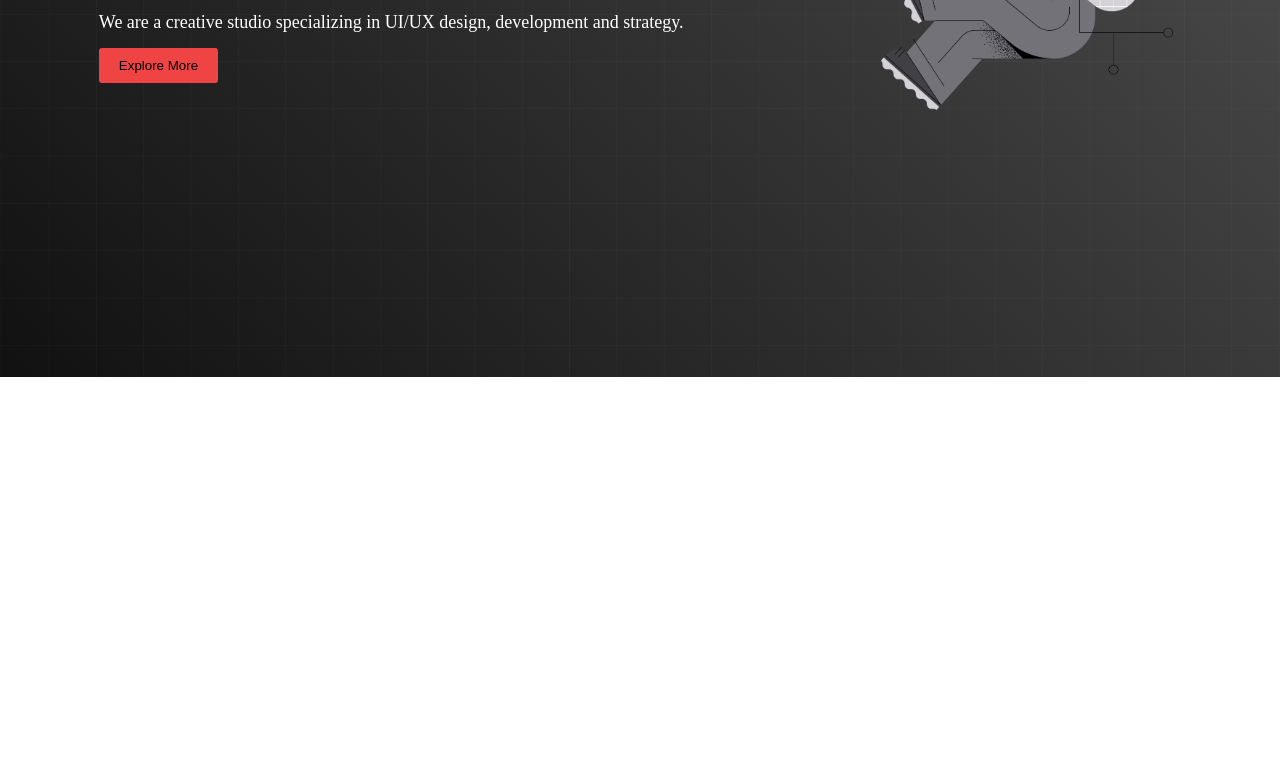
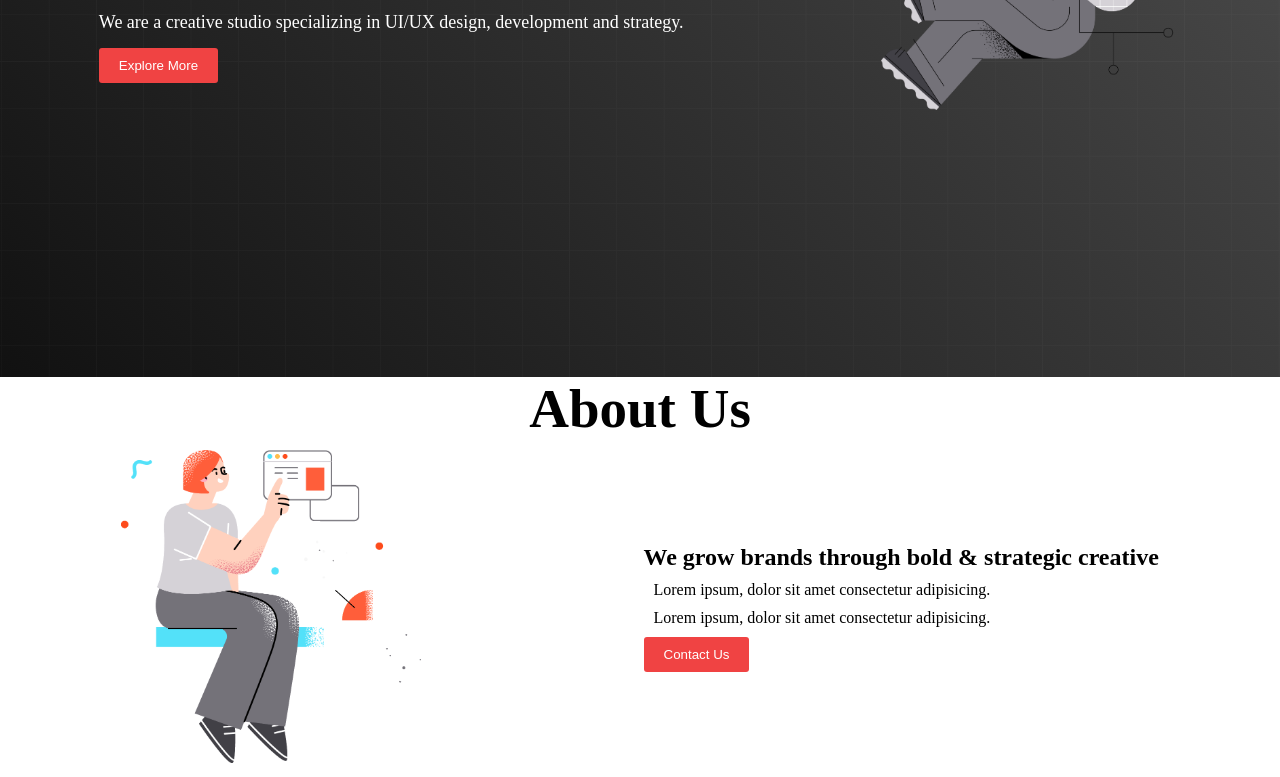
Before and after one commit to Ali-ahsan35/conceptual-session-1, a plain HTML site: page sesssion1/index.html in a window 1280 px wide. Shown: the part 491-1268 px from the top of the page. Before the commit the page ends 868 px from the top, so only its background shows below. Drawn offline with Linux system fonts and the light colour scheme.

Commit message:
about us section added

```diff
--- a/sesssion1/index.html
+++ b/sesssion1/index.html
@@ -1,10 +1,10 @@
 <!DOCTYPE html>
 <html lang="en">
   <head>
-    <meta charset="UTF-8">
-    <meta name="viewport" content="width=device-width, initial-scale=1.0">
+    <meta charset="UTF-8" />
+    <meta name="viewport" content="width=device-width, initial-scale=1.0" />
     <title>Session 1</title>
-    <link rel="stylesheet" href="styles.css">
+    <link rel="stylesheet" href="styles.css" />
   </head>
   <body>
     <!-- this is nav bar section -->
@@ -12,21 +12,13 @@
       <nav>
         <div class="menu-container">
           <div class="logo">
-                    <img class="logo-photo" src="./logo/logo-light.png" alt="">
+            <img class="logo-photo" src="./logo/logo-light.png" alt="" />
           </div>
           <div class="menus">
-                    <li class="item">
-                        Home - 1
-                    </li>
-                    <li class="item">
-                        Home - 2
-                    </li>
-                    <li class="item">
-                        Home - 3
-                    </li>
-                    <li class="item">
-                        Home - 4
-                    </li>
+            <li class="item">Home - 1</li>
+            <li class="item">Home - 2</li>
+            <li class="item">Home - 3</li>
+            <li class="item">Home - 4</li>
           </div>
         </div>
       </nav>
@@ -35,21 +27,41 @@
       <section>
         <div class="banner-container">
           <div class="banner-text">
-                    <h1 class="title">Better design for <br>
+            <h1 class="title">
+              Better design for <br />
               your digital products
             </h1>
-                    <p class="banner-description">We are a creative studio specializing in UI/UX design, development and strategy.</p>
+            <p class="banner-description">
+              We are a creative studio specializing in UI/UX design, development
+              and strategy.
+            </p>
             <button class="btn">Explore More</button>
           </div>
           <div class="banner-photo">
-                    <img class="banner-img" src="./images/banner.png" alt="">
+            <img class="banner-img" src="./images/banner.png" alt="" />
           </div>
         </div>
       </section>
-
+      <!-- This is About Us section -->
+      <section>
+        <h1 class="title about-title">About Us</h1>
+        <div class="about-us-container">
+          <div class="about-info">
+            <h1>We grow brands through bold & strategic creative</h1>
+            <p class="about-peragraph">
+              Lorem ipsum, dolor sit amet consectetur adipisicing.
+            </p>
+            <p class="about-peragraph">
+              Lorem ipsum, dolor sit amet consectetur adipisicing.
+            </p>
+            <button class="btn">Contact Us</button>
+          </div>
+          <div class="about-photo">
+            <img class="banner-img" src="./images/section.png" alt="" />
+          </div>
+        </div>
+      </section>
     </main>
-    <footer>
-
-    </footer>
+    <footer></footer>
   </body>
 </html>
--- a/sesssion1/styles.css
+++ b/sesssion1/styles.css
@@ -55,8 +55,23 @@
     background-color: rgb(240, 67, 67);
     border: none;
     border-radius: 3px;
+    color: white;
 }
 .btn:hover{
     background-color: cadetblue;
     cursor: pointer;
 }
+.about-us-container{
+    display: flex;
+    justify-content: space-around;
+    align-items: center;
+    flex-direction: row-reverse;
+    padding: 10px;
+}
+.about-title{
+    text-align: center;
+    padding: top 20px;;
+}
+.about-peragraph{
+    margin:10px;
+}
```
Lines whose indentation alone changed are shown as unchanged.
